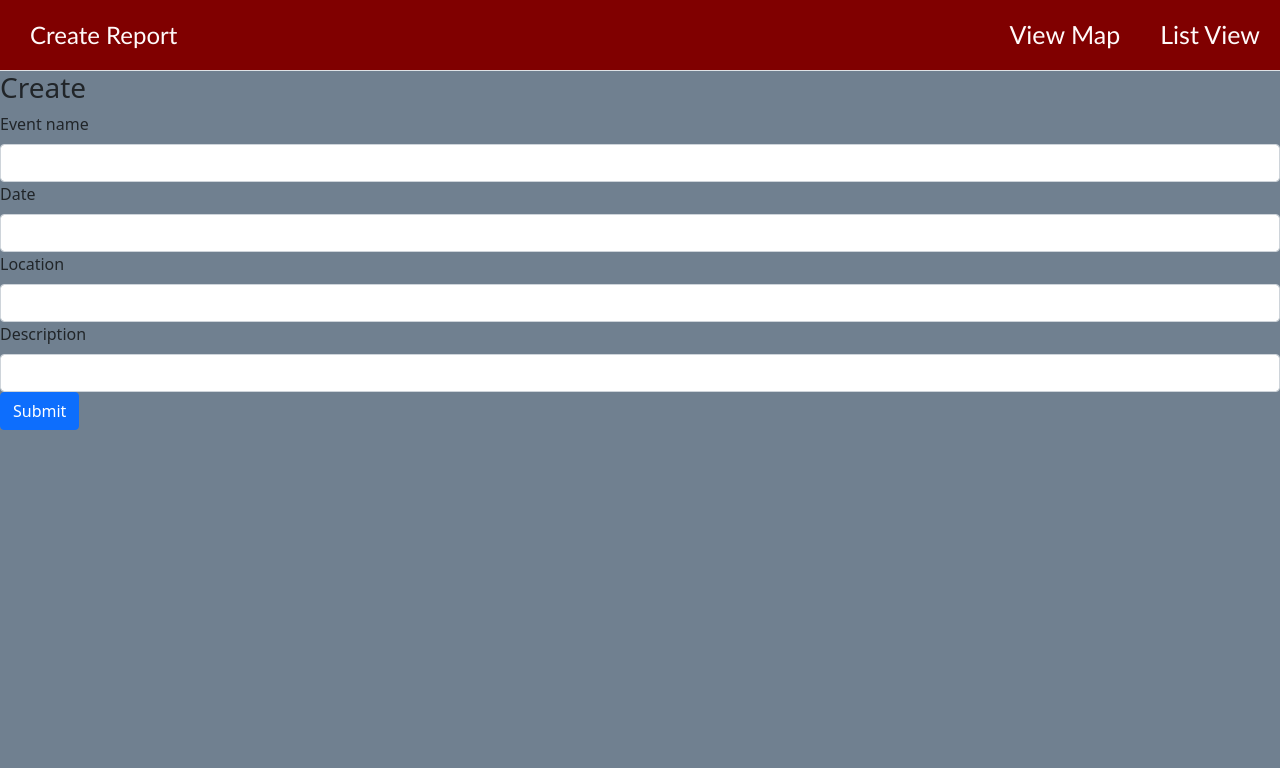
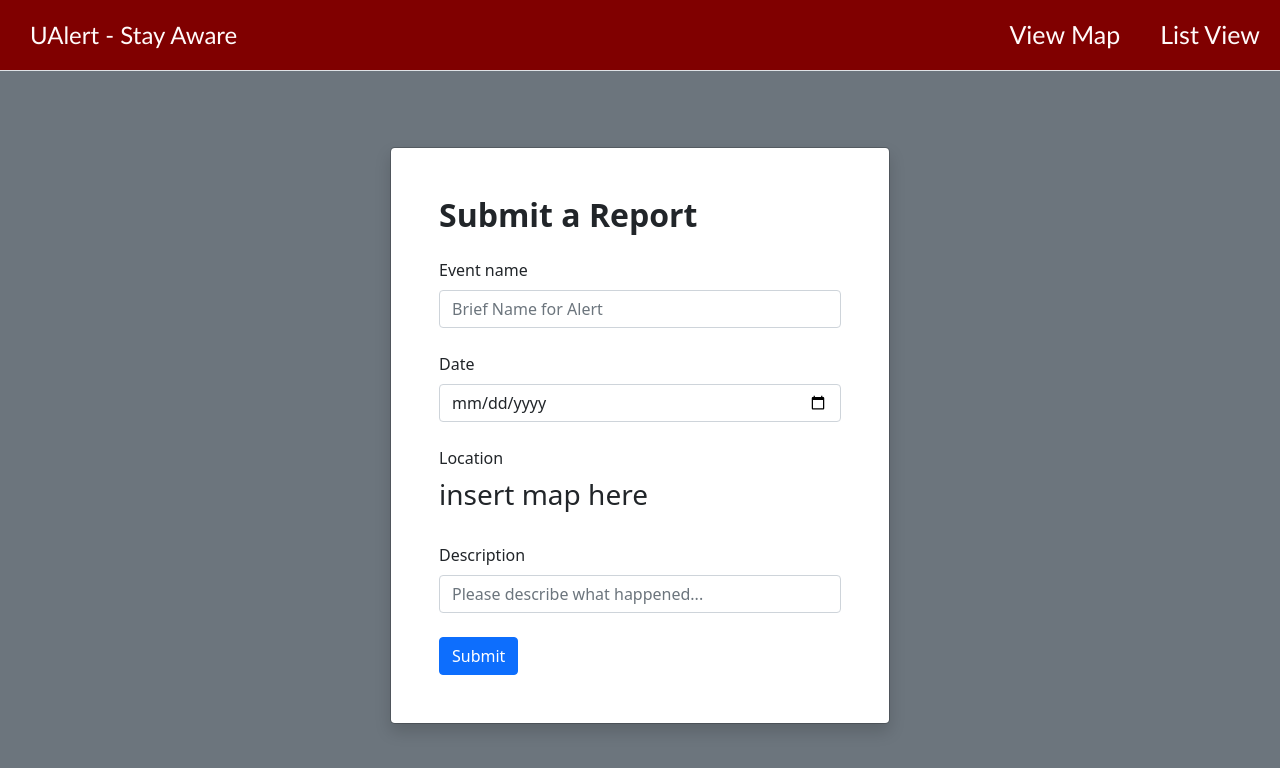
Before and after one commit to cdbrown0702/cs326-final-team-rho, a plain HTML site: page client/pageReport.html in a window 1280 px wide. Drawn offline with nearby package versions, Linux system fonts and the light colour scheme.

Commit message:
made universal changes for legibility, usage, and added bootstrap

```diff
--- a/client/main.css
+++ b/client/main.css
@@ -19,6 +19,7 @@ img.centered {
     color:snow;
     text-align: center;
     margin-left: 30px;
+
 }
 .header-color {
     background: maroon;
--- a/client/pageReport.html
+++ b/client/pageReport.html
@@ -11,7 +11,7 @@
     <body class="body-color">
         <header class="header-color d-flex flex-wrap justify-content-center py-3 border-bottom">
             <a class="d-flex align-items-center mb-3 mb-md-0 me-md-auto text-dark text-decoration-none">
-                <span class="header-text fs-4">Create Report</span>
+                <span class="header-text fs-4">UAlert - Stay Aware</span>
             </a>
             <ul class="centered nav nav-pills">
                 <li class="nav-item">
@@ -28,26 +28,39 @@
         </header>
         <ul class="list-group" id="list-group">
         </ul>
+        <div class="modal position-static d-block bg-secondary py-5" tabindex="-1" role="dialog">
+            <div class="modal-dialog" role="document">
+                <div class="modal-content rounded-5 shadow">
+                    <div class="modal-header p-5 pb-4 border-bottom-0">
+                        <h2 class="fw-bold mb-0">Submit a Report</h2>
+                    </div>
+                        <div class="modal-body p-5 pt-0">
                             <form class="form-inline">
-            <h3>Create</h3>
                                 <div class="form-row">
                                     <label for="exampleInput" class="form-label">Event name</label>
-                <input type="email" class="form-control" id="eventName" aria-describedby="emailHelp"/>
+                                    <input type="text" class="form-control" id="eventName" placeholder="Brief Name for Alert" aria-describedby="emailHelp"/>
                                 </div>
+                                <br>
                                 <div class="form-row">
                                     <label for="exampleInput" class="form-label">Date</label>
-                <input type="email" class="form-control" id="dateInput" aria-describedby="emailHelp"/>
+                                    <input type="date" class="form-control" id="dateInput" placeholder="MM/DD/YYYY" aria-describedby="emailHelp"/>
                                 </div>
+                                <br>
                                 <div class="form-row">
                                     <label for="exampleInput" class="form-label">Location</label>
-                <input type="email" class="form-control" id="exampleInput" aria-describedby="emailHelp"/>
+                                    <h3>insert map here</h3>
                                 </div>
+                                <br>
                                 <div class="form-row">
                                     <label for="exampleInput" class="form-label">Description</label>
-                <input type="email" class="form-control" id="descriptInput" aria-describedby="emailHelp"/>
+                                    <input type="email" class="form-control" id="descriptInput" placeholder="Please describe what happened..." aria-describedby="emailHelp"/>
                                 </div>
-
+                                <br>
                                 <button type="submit" class="btn btn-primary">Submit</button>
                             </form>
+                        </div>
+                </div>
+            </div>
+        </div>
     </body>
 </html>
```
Also changed, not shown: client/listview.html (+1 -1 lines), client/map.html (+1 -1 lines), client/scripts/map.js (+33 -11 lines). Lines whose indentation alone changed are shown as unchanged.
